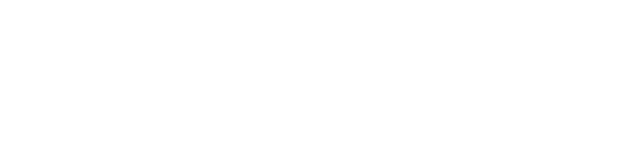
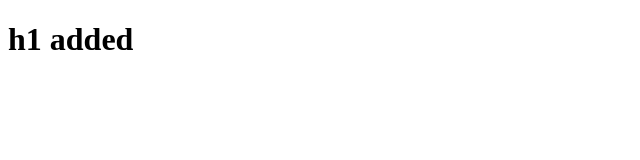
Before and after one commit to LetMeGuideU/git-1, a plain HTML site: page index.html in a window 1280 px wide. Shown: the whole page, without its empty margins (0-640 px from the left). Drawn offline with Linux system fonts and the light colour scheme.

```diff
--- a/index.html
+++ b/index.html
@@ -5,5 +5,9 @@
     <meta name="viewport" content="width=device-width, initial-scale=1.0" />
     <title>My Seccond Commit</title>
   </head>
-  <body></body>
+  <body>
+    <h1>
+      h1 added
+    </h1>
+  </body>
 </html>
```
